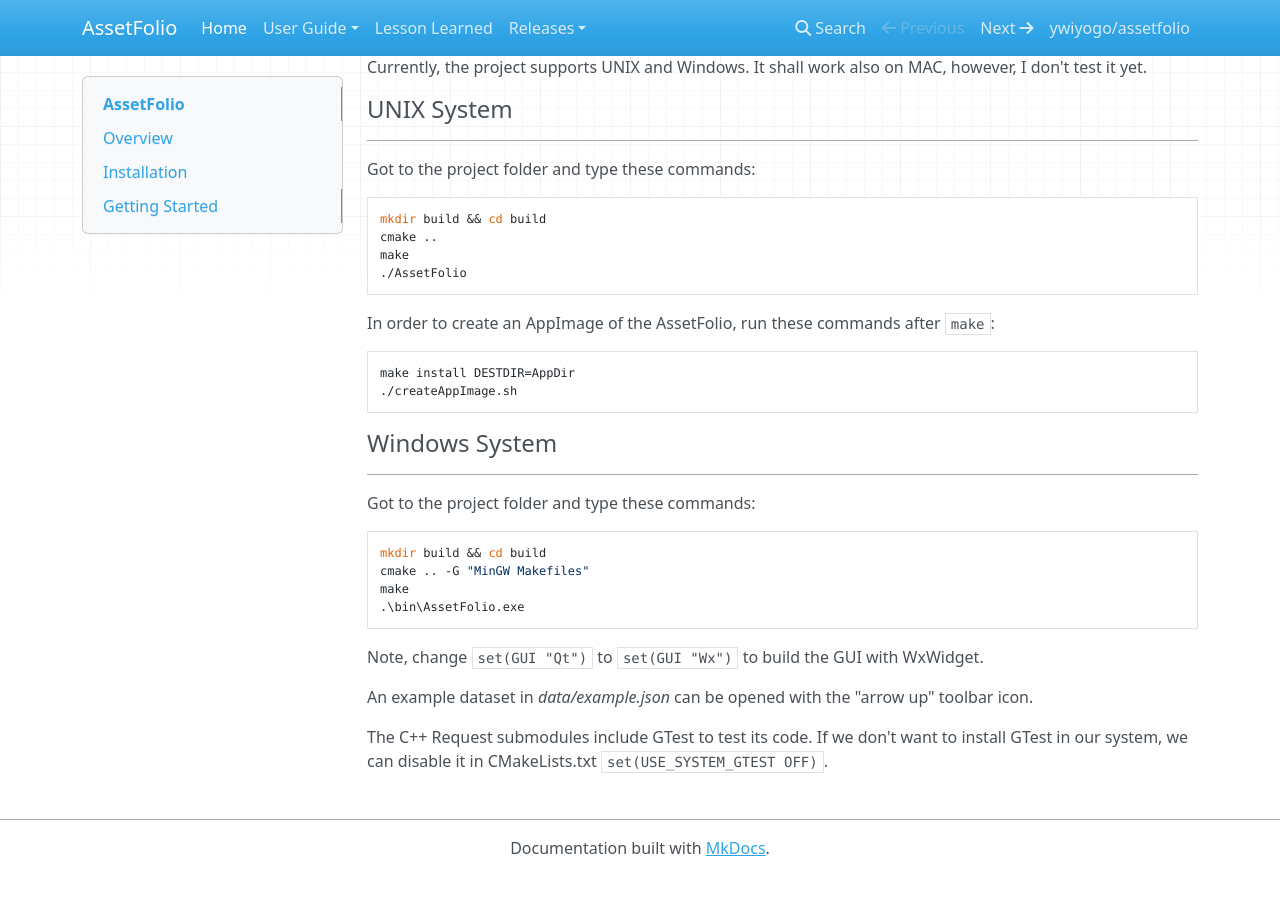
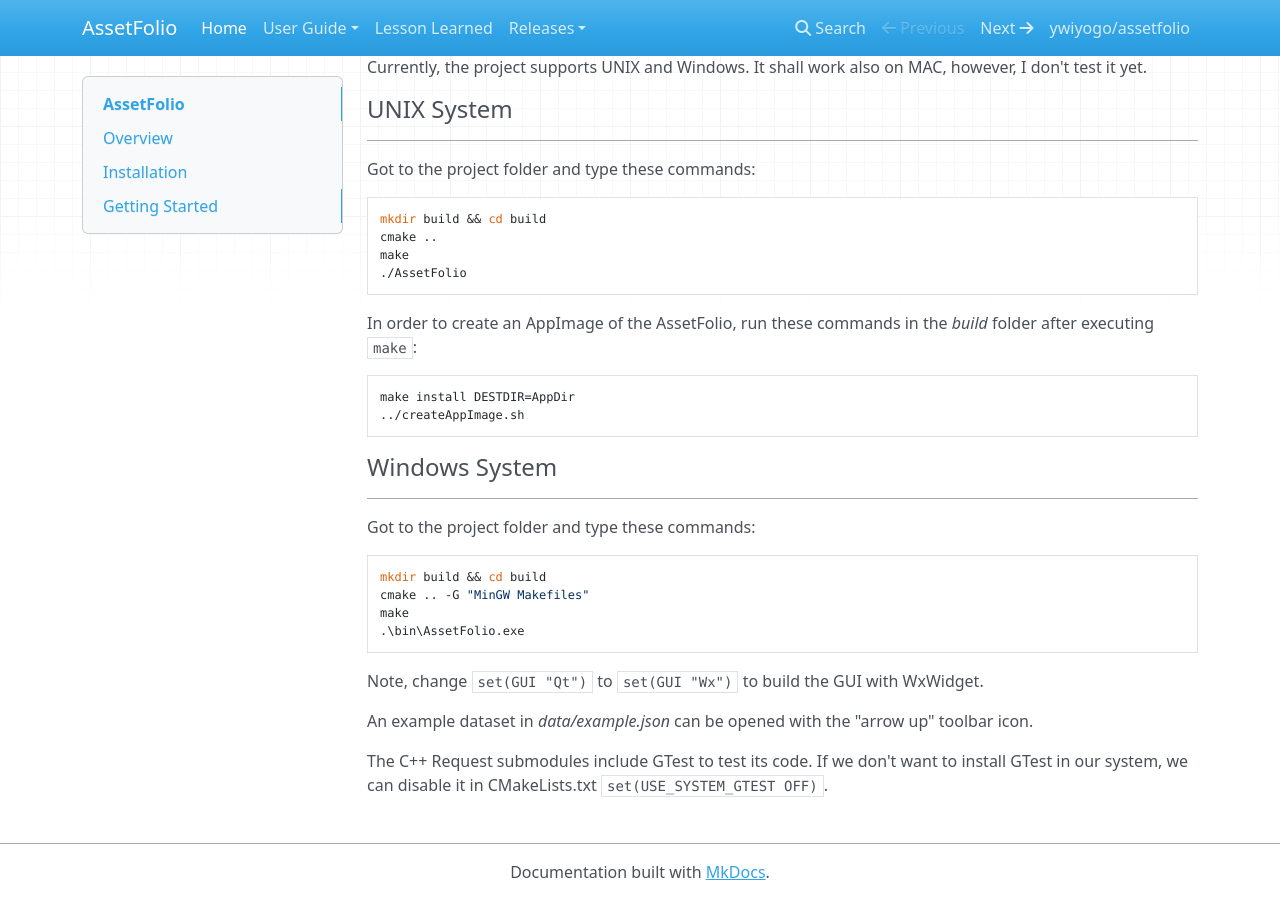
Before and after one commit to ywiyogo/AssetFolio, an MkDocs documentation site: the page built from docs/index.md, in a window 1280 px wide and 900 px high, scrolled down 2192 px. Built offline with MkDocs 1.6.1, drawn with Linux system fonts in a browser that asks for light colours; nearby versions of some CDN libraries; before the commit the page ends 3068 px from its top, so only the background shows below that.

Commit message:
corrected docs

````diff
--- a/docs/index.md
+++ b/docs/index.md
@@ -79,11 +79,11 @@
 ./AssetFolio
 ```
 
-In order to create an AppImage of the AssetFolio, run these commands after `make`:
+In order to create an AppImage of the AssetFolio, run these commands in the _build_ folder after executing `make`:
 
 ```
 make install DESTDIR=AppDir
-./createAppImage.sh
+../createAppImage.sh
 
 ```
 
````
Also changed, not shown: README.md (+2 -2 lines), 1 other file.
